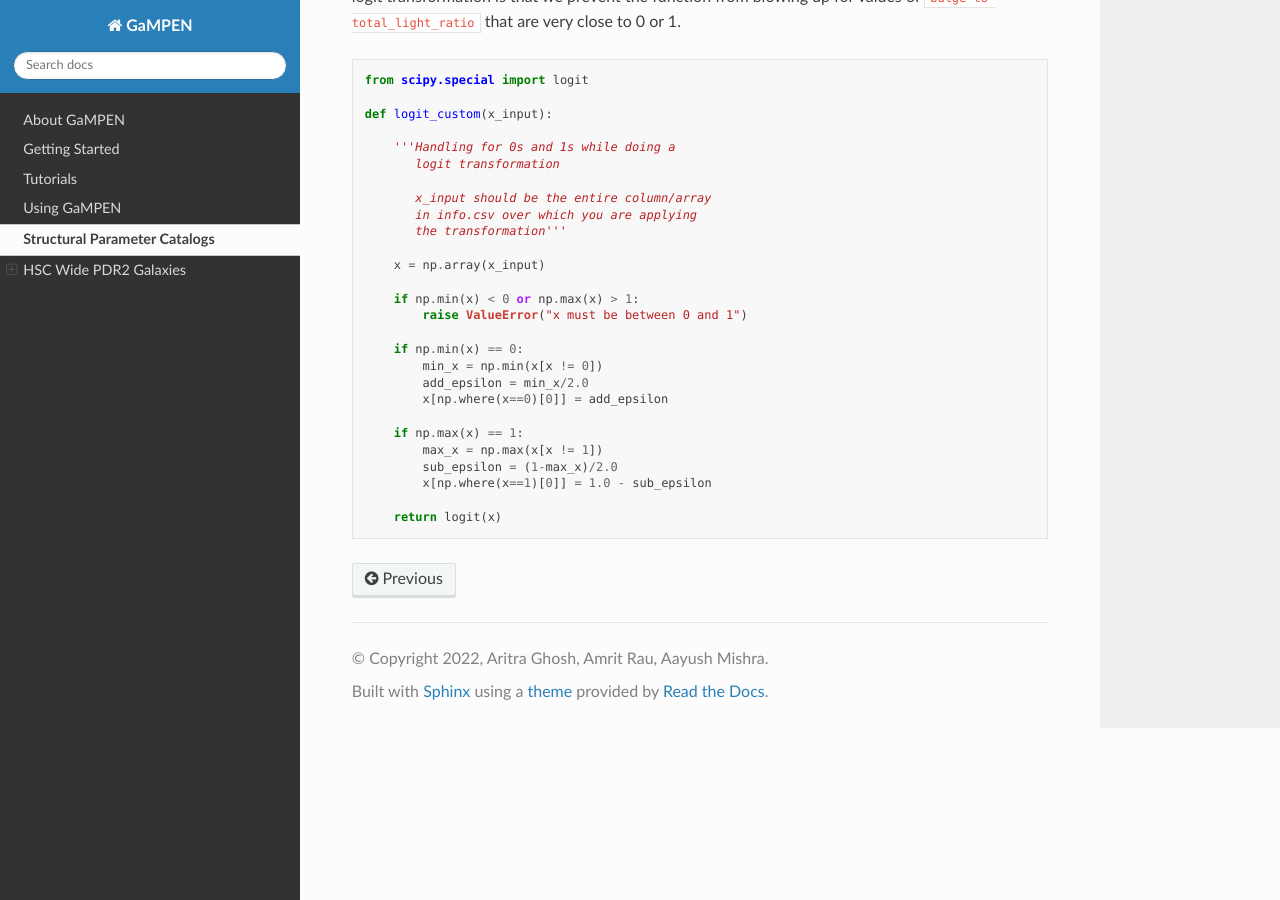
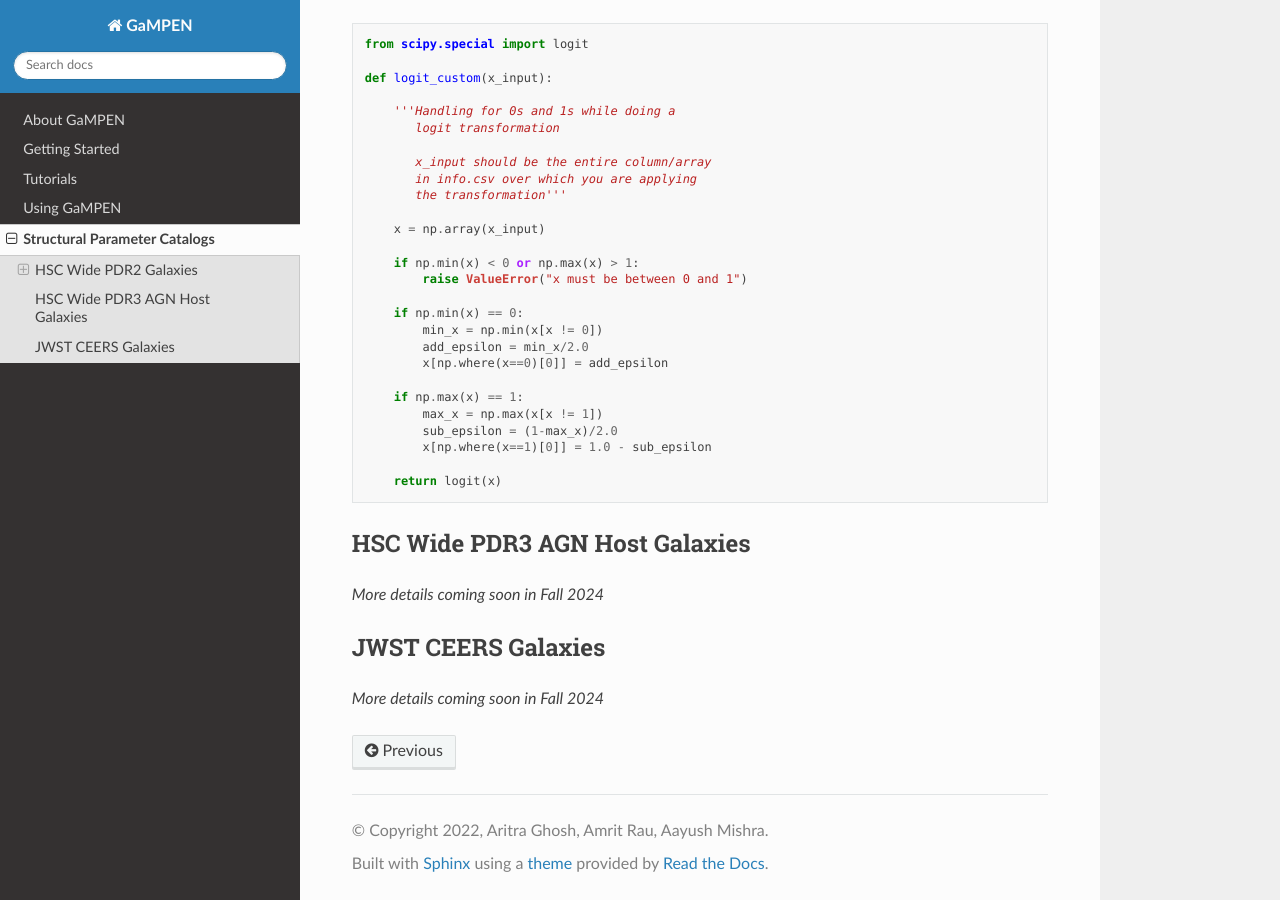
Before and after one commit to aritraghsh09/GaMPEN, a Sphinx documentation site: the page built from docs/source/Public_data.md, in a window 1280 px wide and 900 px high, scrolled down 5792 px. Built offline with Sphinx 7.4.7 and the Read the Docs theme 2.0.0, drawn with Linux system fonts in a browser that asks for light colours; pages that are not in the unit, such as notebooks, are missing from menus.

Commit message:
Fixing the identation levels

````diff
--- a/docs/source/Public_data.md
+++ b/docs/source/Public_data.md
@@ -14,7 +14,7 @@
     * *More details coming soon*
 
 
-# HSC Wide PDR2 Galaxies
+## HSC Wide PDR2 Galaxies
 This is the flagship catalog that was produced with the GaMPEN code-release in 2022/23. For more details about
 how this catalog was obtained please refer to [Ghosh et. al.](https://doi.org/10.3847/1538-4357/acd546).
 
@@ -23,11 +23,11 @@
 trouble accessing what you need, please send us an email!
 ```
 
-## Connecting to the Data Release Server
+### Connecting to the Data Release Server
 All components of this public data release are hosted on the Yale Astronomy FTP server ``ftp.astro.yale.edu``. There are multiple ways you can access the FTP server, and we summarize some of the methods below.
 
 
-### Using Unix Command Line
+#### Using Unix Command Line
 
 First, using the Unix terminal, navigate to the location where you want to download the files. Thereafter, connect to the FTP server using the following command
 
@@ -47,7 +47,7 @@
 
 *Tip: Mac terminals don't come pre-installed with the `ftp` command. But, if you use [Homebrew](https://brew.sh/), you can install FTP using `brew install inetutils`*
 
-### Using a Browser
+#### Using a Browser
 
 On a browser, navigate to ``ftp://ftp.astro.yale.edu/pub/hsc_morph/``
 
@@ -55,7 +55,7 @@
 
 *Tip: If you are using Google Chrome, make sure that you are not selecting the default Google Search option from the suggested links in the dropdown*
 
-### Using Finder on MacOS
+#### Using Finder on MacOS
 
 Open Finder, and then choose Go &rarr; Connect to Server (or command + K) and enter ``ftp://ftp.astro.yale.edu/pub/hsc_morph/``. Choose to connect as
 ``Guest`` when prompted.
@@ -64,13 +64,13 @@
 
 
 
-## Data Release Components & Sub-directories
+### Data Release Components & Sub-directories
 After connecting to the data-release server, you will need to navigate to the relevant sub-directory.
 Below we mention the sub-directories for different components of the data-release. We also mention
 pertinent details for each component.
 
 
-### Prediction Tables
+#### Prediction Tables
 
 The prediction tables are located at the following subdirectories on the FTP server:
 
@@ -113,7 +113,7 @@
 * ``preds_xx_threesig_ci``: The 3-sigma confidence interval of the posterior distribution of the morphological parameter.
 
 
-### Posterior Distribution Files for Individual Galaxies
+#### Posterior Distribution Files for Individual Galaxies
 
 The predicted posterior distributions for individual galaxies are available as ``.npy`` files. The files are named as ``zz.npy`` where zz is the ``object_id`` mentioned in the prediction tables. The files located at the following subdirectories on the FTP server:
 
@@ -135,7 +135,7 @@
 * 7 &rarr; y of magnitude
 
 
-### Trained GaMPEN Models
+#### Trained GaMPEN Models
 
 The trained GaMPEN models are available as  ``.pt`` PyTorch files. The models are at the following locations:-
 
@@ -154,12 +154,12 @@
 * Simulated i-band HSC-Wide 0.50 < z < 0.75 galaxies &rarr; ``/pub/hsc_morph/sim_i_050_075/trained_model/sim_i_050_075.pt``
 
 
-#### Trained Model Parameters
+##### Trained Model Parameters
 
 We mention some of the finally tuned hyper-parameters that we used for the above models. Note that while performing inference using the above models, you will need to use some of these parameters.
 
 
-##### Real Data Models
+###### Real Data Models
 
 | Parameter Name | Low-z Real Data | Mid-z Real Data | High-z Real Data |
 |----------------|-----------------|-----------------|------------------|
@@ -177,7 +177,7 @@
 | `split_slug` | `balanced-dev2` | `balanced-dev2` | `balanced-dev2` |
 
 
-##### Simulated Data Models
+###### Simulated Data Models
 
 | Parameter Name | Low-z Sims. | Mid-z Sims. | High-z Sims. |
 |----------------|-----------------|-----------------|------------------|
@@ -195,7 +195,7 @@
 | `split_slug` | `balanced-dev` | `balanced-dev` | `balanced-dev` |
 
 
-#### Scaling Data
+##### Scaling Data
 
 Note that as mentioned in the [Predictions Tutorial](Tutorials.md#making-predictions), in order to unscale the predictions made using the above models, you need access to the training files.
 
@@ -210,7 +210,7 @@
 where `xxxx` is `g_0_025`, `r_025_050`, or `i_050_075` for low-, mid-, and high-z real data models respectively; and `sim_g_0_025`, `sim_r_025_050`, or `sim_i_050_075` for low-, mid-, and high-z simulated data models respectively.
 
 
-#### Custom Scaling Function
+##### Custom Scaling Function
 
 As mentioned in the [Tutorials](Tutorials.md), all the trained GaMPEN models first make predictions in the `logit(bulge-to-total light ratio)` space. The predictions are then scaled to the `bulge-to-total light ratio` space using the custom inverse-scaling function defined in [`/GaMPEN/ggt/modules/result_aggregator.py`](./../../ggt/modules/result_aggregator.py).
 
@@ -245,3 +245,10 @@
 
     return logit(x)
 ```
+
+## HSC Wide PDR3 AGN Host Galaxies
+*More details coming soon in Fall 2024*
+
+
+## JWST CEERS Galaxies
+*More details coming soon in Fall 2024*
````
